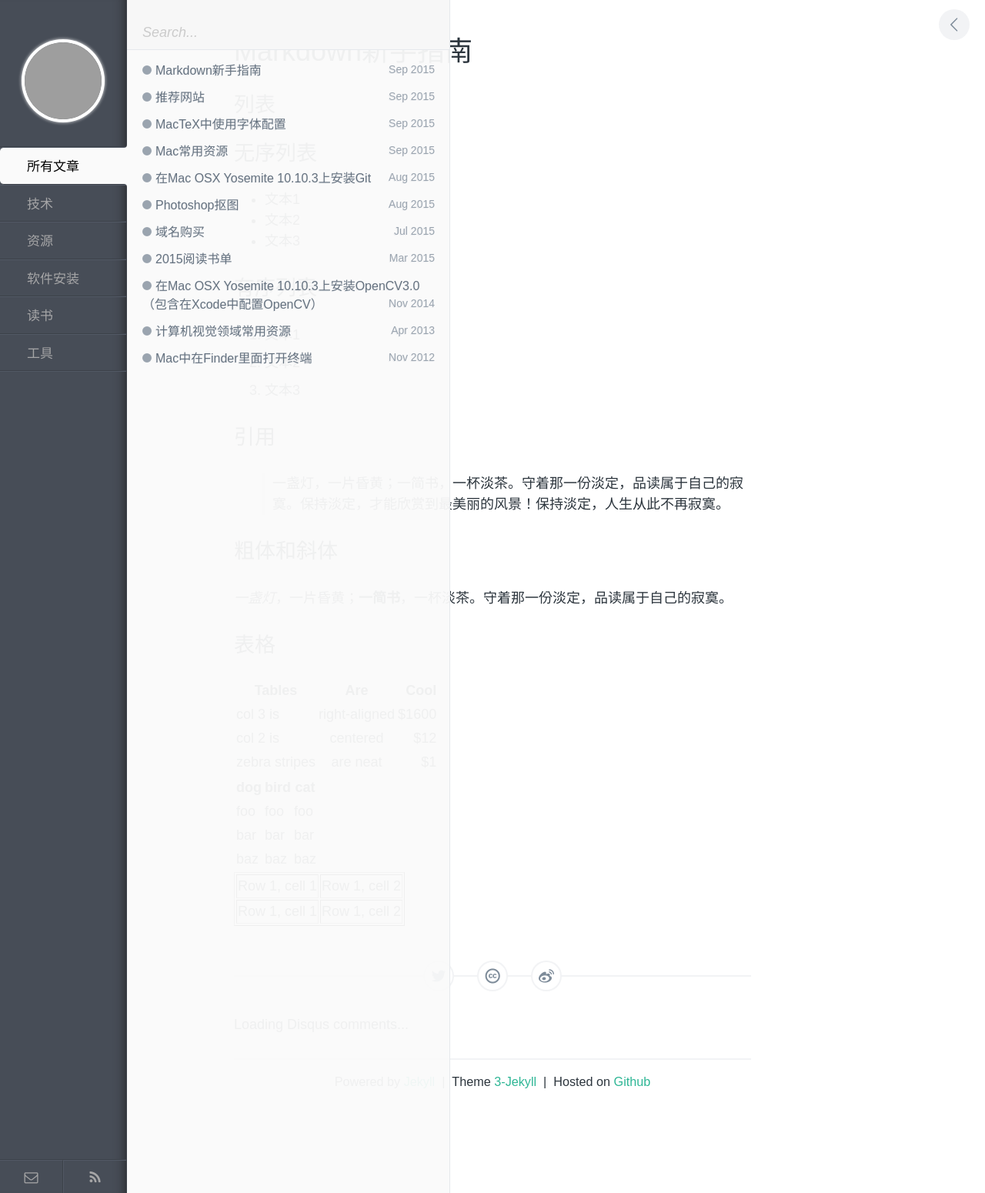
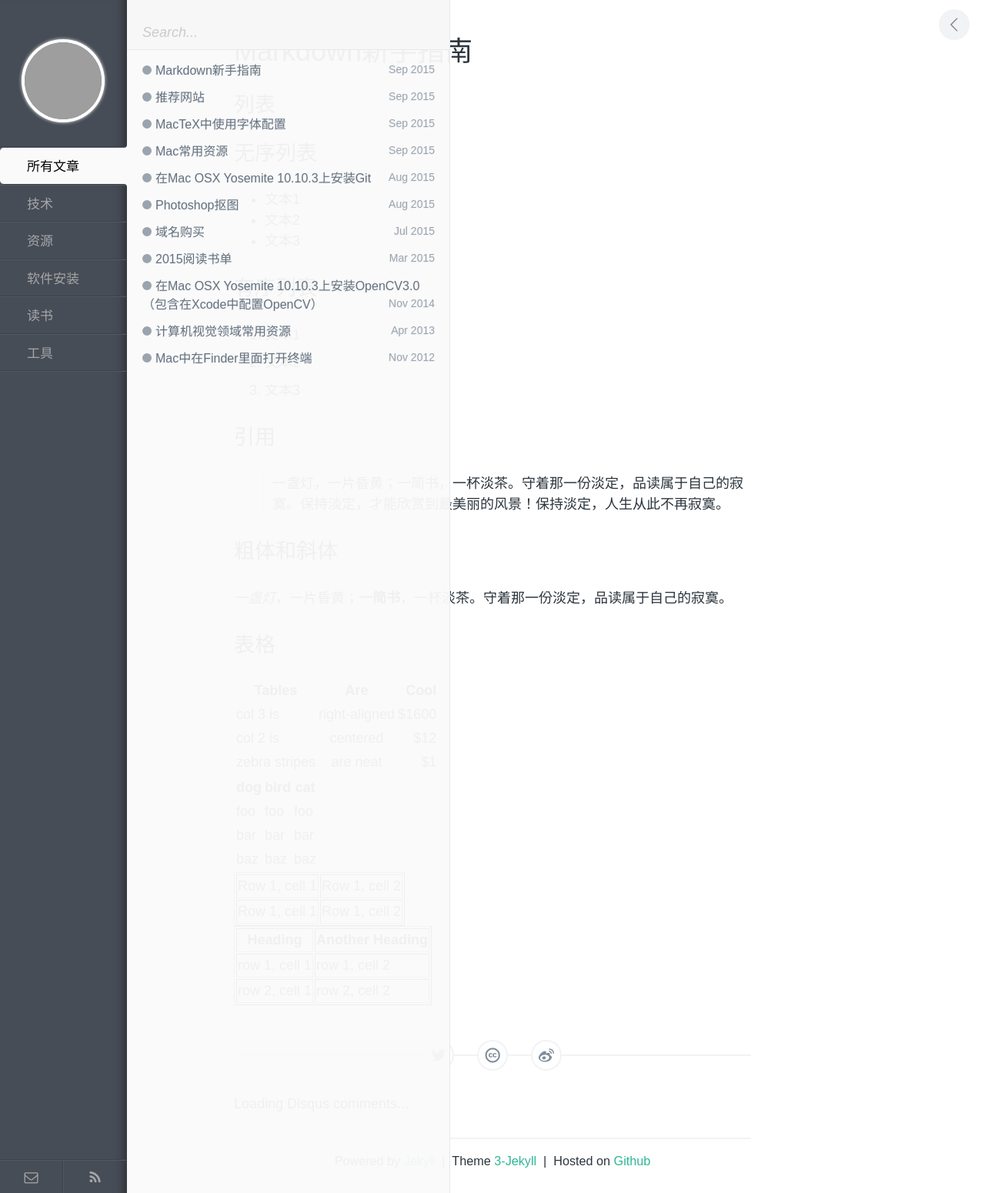
Before and after one commit to zhuyafei/zhuyafei.github.io, a Jekyll site: the page built from _posts/tech/2015-09-20-Markdown.md, in a window 1280 px wide. Shown: the whole page at 77% size. Built offline with Jekyll 4.4.1, drawn with Linux system fonts in a browser that asks for light colours; comment, search, counter and statistics services are not loaded; grey boxes are pictures that could not be loaded.

Commit message:
Modify 2015-09-20-Markdown.md

```diff
--- a/_posts/tech/2015-09-20-Markdown.md
+++ b/_posts/tech/2015-09-20-Markdown.md
@@ -49,3 +49,18 @@ baz | baz  | baz
 <td>Row 1, cell 2</td>
 </tr>
 </table>
+
+<table border="1">
+<tr>
+<th>Heading</th>
+<th>Another Heading</th>
+</tr>
+<tr>
+<td>row 1, cell 1</td>
+<td>row 1, cell 2</td>
+</tr>
+<tr>
+<td>row 2, cell 1</td>
+<td>row 2, cell 2</td>
+</tr>
+</table>
```
